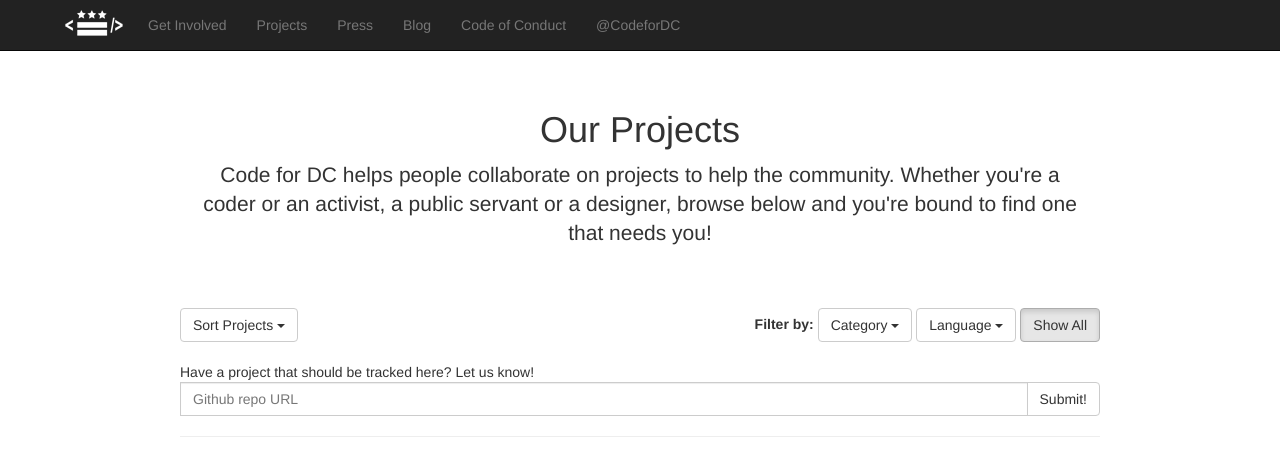
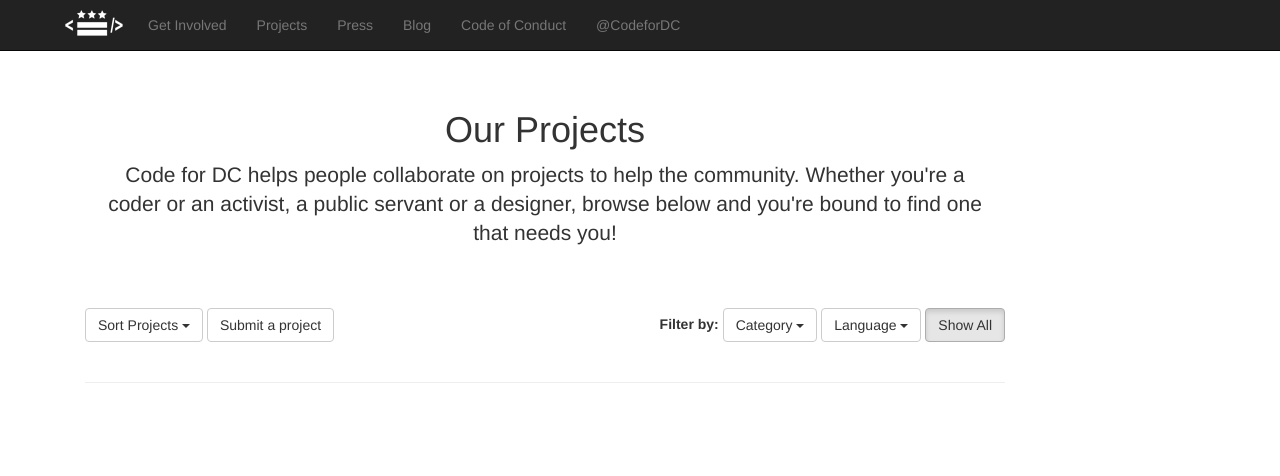
Before and after one commit to civictechdc/codefordc.github.com, a Jekyll site: the page built from projects.html, in a window 1280 px wide. Shown: the top 476 px of the page. Built offline with Jekyll 4.4.1, drawn with Linux system fonts in a browser that asks for light colours; nearby versions of some CDN libraries; Markdown is read by kramdown in place of the engine named in the settings.

Commit message:
add link to project guide and other stuff

```diff
--- a/projects.html
+++ b/projects.html
@@ -6,16 +6,18 @@
 ---
 
 <div class="container">
-
-	<div class="col-lg-1"></div>
 	<div class="col-lg-10">
-		<div class="col-lg-12 starter-template">
+        <div class="alert alert-success alert-dismissible hidden" role="alert">
+            <button type="button" class="close" data-dismiss="alert"><span aria-hidden="true">&times;</span><span class="sr-only">Close</span></button>
+            <strong>Success!</strong> Check back in soon and the project should be on this list.
+        </div>
+        <div class="col-lg-12 starter-template">
 			<h1>Our Projects</h1>
 			<p class="lead">Code for DC helps people collaborate on projects to help the community. Whether you're a coder or an activist, a public servant or a designer, browse below and you're bound to find one that needs you!</p>
 		</div>
 		<hr>
-		<div id="sortbar">
-			<div id="sort-button">
+        <div id="sortbar">
+            <div id="sort-button">
 				<div id="filter-buttons" class="pull-right">
 					<div id="sort-divider" style="display:inline"><strong>Filter by:</strong></div>
 					<div class="btn-group">
@@ -47,10 +49,13 @@
 						<li class="sort" data-sort="random"><a>Randomize</a></li>
 					</ul>
 				</div>
+                <div class="btn btn-default" id="show-submit">
+                    Submit a project
+                </div>
 			</div>
 		</div>
-		<div id='submit-project'>
-			<div>Have a project that should be tracked here? Let us know!</div>
+		<div id='submit-project' class="hidden">
+            <div>Have a project that should be tracked here? Let us know!</div>
 			<form id="githubrepoform" role="form">
 				<div class="form-group">
 					<div class="input-group">
@@ -71,7 +76,6 @@
 			</div>
 		</div>
 	</div>
-	<div class="col-lg-1"></div>
 
 	<div style="display: none"> <!-- template for a project -->
 		<div id="project-template" class="project mix">
```
Also changed, not shown: other parts of projects.html (+8 -3 lines).
